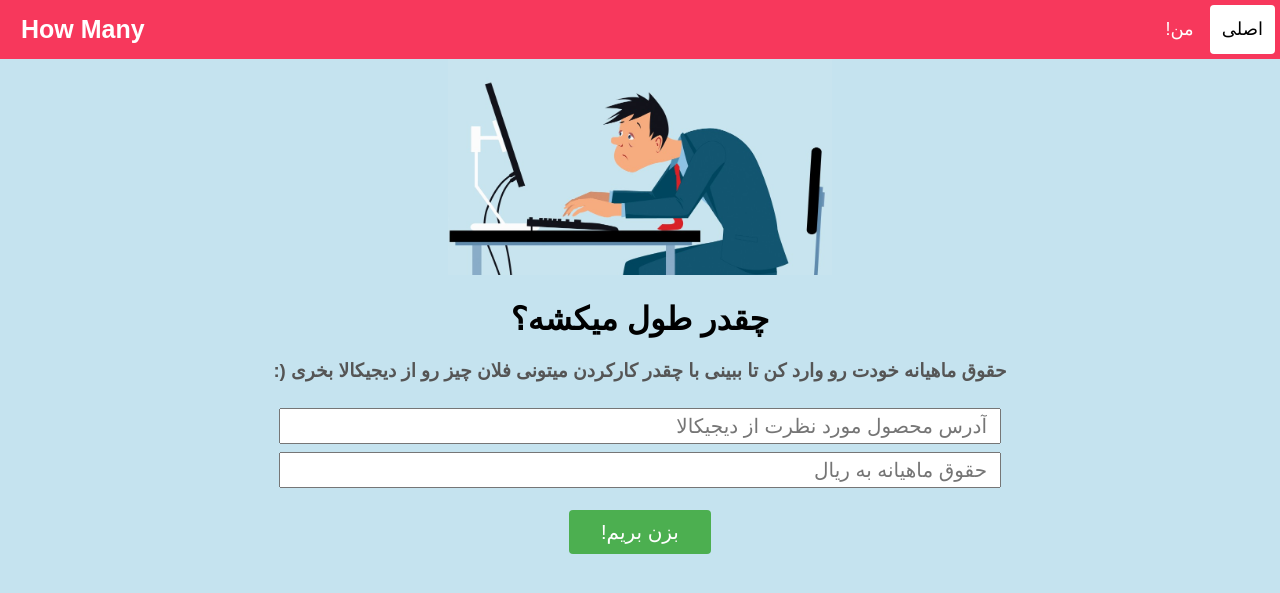
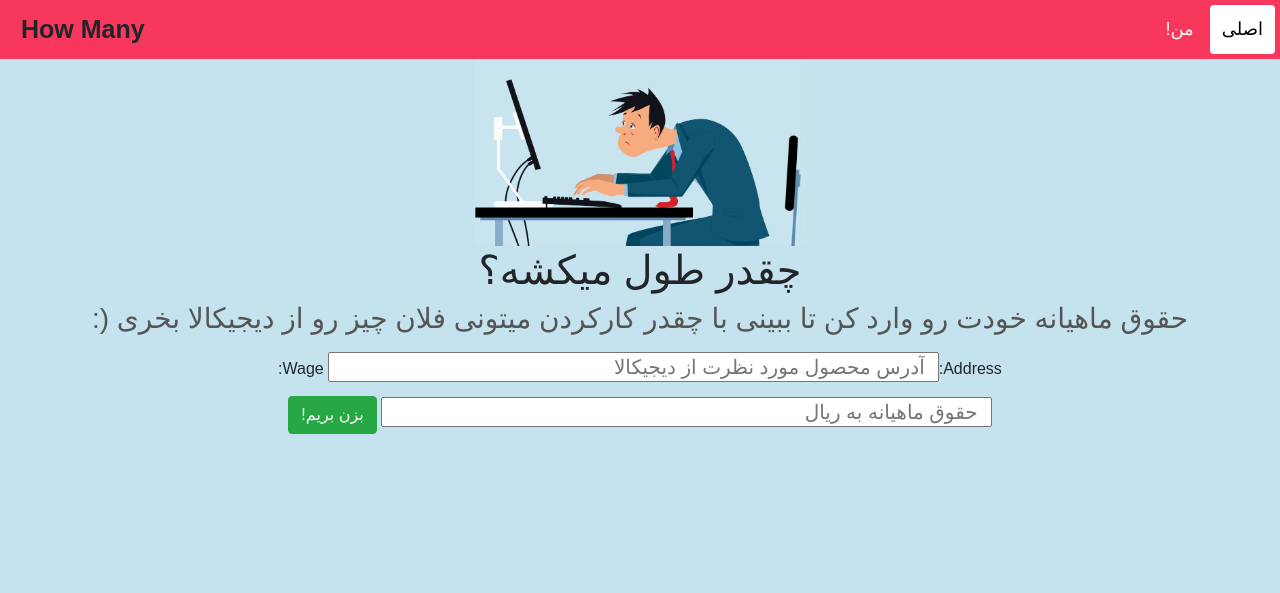
Before and after one commit to amiremohamadi/CheGhadr, a Django app: page / in a window 1280 px wide. Shown: the top 593 px of the page. Run offline with Django 3.2, Linux system fonts and the light colour scheme; some libraries are stand-ins or nearby versions.

Commit message:
Add Bootstrap to index.html

```diff
--- a/CheGhadr/CheGhadr/settings.py
+++ b/CheGhadr/CheGhadr/settings.py
@@ -25,6 +25,7 @@ INSTALLED_APPS = [
     'django.contrib.sessions',
     'django.contrib.messages',
     'django.contrib.staticfiles',
+    'bootstrapform'
 ]
 
 MIDDLEWARE = [
--- a/CheGhadr/CheGhadr/templates/index.html
+++ b/CheGhadr/CheGhadr/templates/index.html
@@ -1,7 +1,17 @@
 <!DOCTYPE html>
 <html>
 {% load static %}
-<head> <link rel="stylesheet" href="{% static 'css/style.css' %}"> </head>
+{% load bootstrap %}
+<head>
+    <!-- Required meta tags -->
+    <meta charset="utf-8">
+    <meta name="viewport" content="width=device-width, initial-scale=1, shrink-to-fit=no">
+
+    <!-- Bootstrap CSS -->
+    <link rel="stylesheet" href="https://stackpath.bootstrapcdn.com/bootstrap/4.3.1/css/bootstrap.min.css" integrity="sha384-ggOyR0iXCbMQv3Xipma34MD+dH/1fQ784/j6cY/iJTQUOhcWr7x9JvoRxT2MZw1T" crossorigin="anonymous">
+
+    <link rel="stylesheet" href="{% static 'css/style.css' %}">
+</head>
 <body>
     <header class="header">
         <a class="logo">How Many</a>
@@ -10,6 +20,7 @@
             <a class="active">اصلی</a>
         </div>
     </header>
+    <div class="container">
     <div class="div" align="center">
         <img src="{% static 'img/main-pic.jpg' %}" width="30%" height="30%">
         <h1>چقدر طول میکشه؟</h1>
@@ -17,9 +28,9 @@
             تا ببینی با چقدر کارکردن میتونی فلان چیز رو از دیجیکالا بخری (:</h3>
     </div>
     <form action="/product" method="post"> {% csrf_token %}
-        {{ form.address }}<br>
-        {{ form.wage }}<br>
-        <button class="button" type="submit" value="Submit">بزن بریم!</button>
+        {{ form|bootstrap }}
+        <button class="btn btn-success" type="submit" value="Submit">بزن بریم!</button>
     </form>
+</div>
 </body>
 </html>
--- a/CheGhadr/CheGhadr/urls.py
+++ b/CheGhadr/CheGhadr/urls.py
@@ -1,6 +1,6 @@
 from django.contrib import admin
 from django.urls import re_path
-from CheGhadr.views import (
+from .views import (
     HomeView, ProductView, AboutView
     )
 
--- a/CheGhadr/CheGhadr/views.py
+++ b/CheGhadr/CheGhadr/views.py
@@ -4,15 +4,19 @@ from CheGhadr.forms import ProductForm
 from ScrapProduct import product
 from Calculate.calculate import calculate
 
+
 class HomeView(FormView):
     form_class = ProductForm
     template_name = 'index.html'
 
+
 class AboutView(TemplateView):
     template_name = 'about.html'
 
+
 class ProductView(TemplateView):
     template_name = 'error.html'
+
     def post(self, request):
         address = request.POST.get('address')
         wage = request.POST.get('wage')
```
